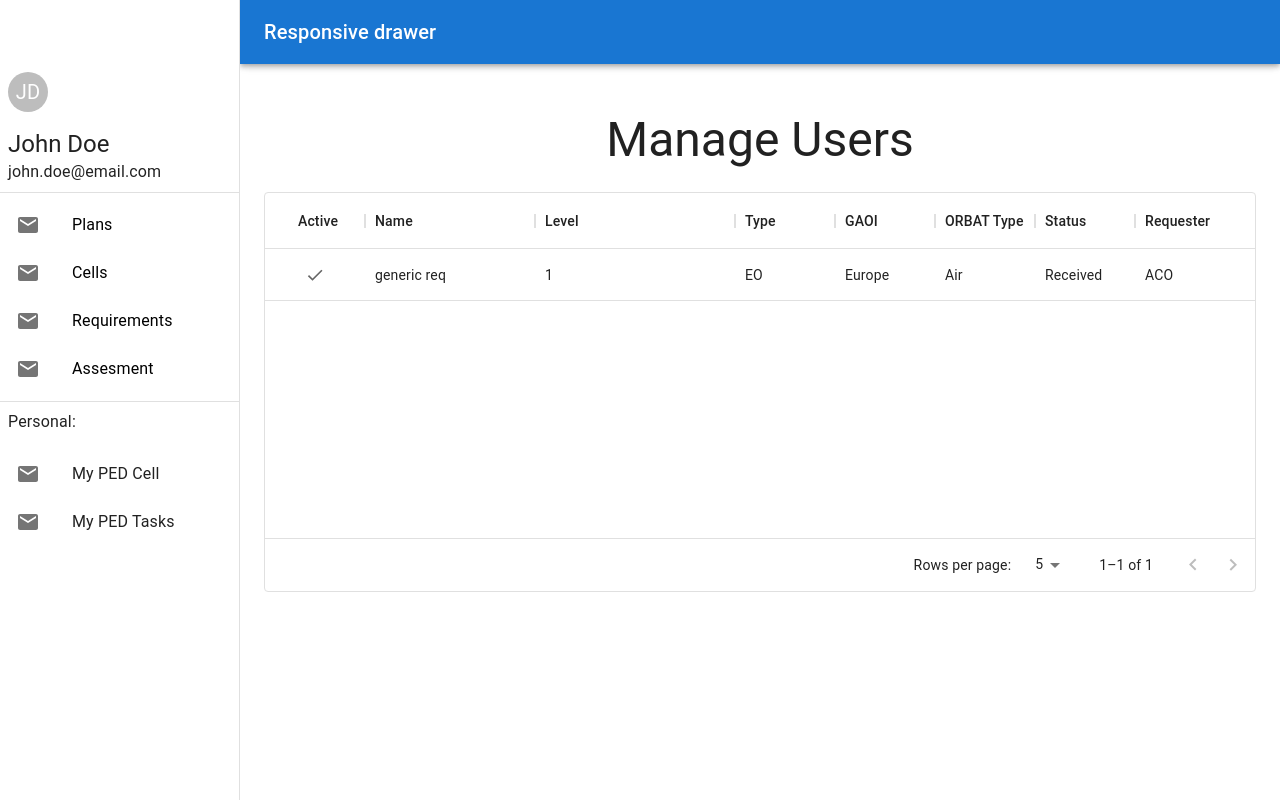
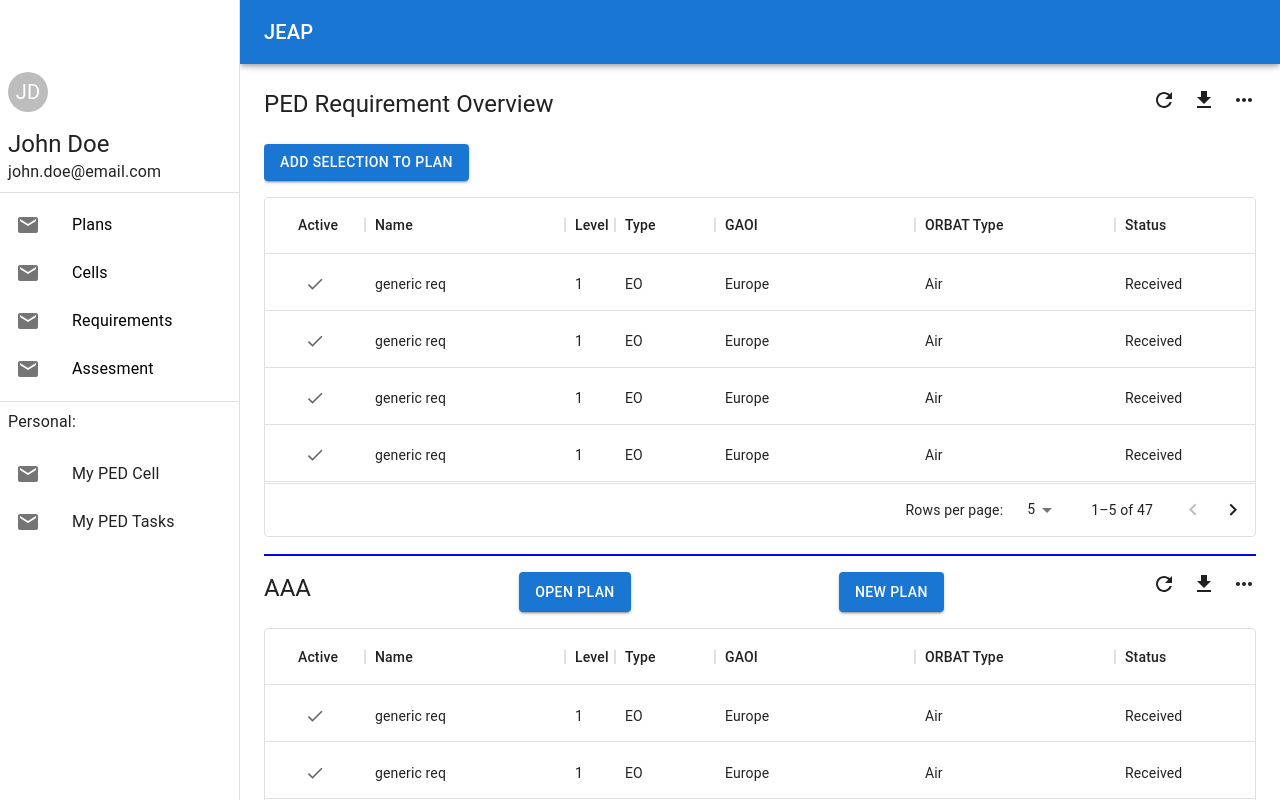
Before and after one commit to oaparfene/jeap-client, a Next.js app: page /requirements in a window 1280 px wide. Shown: the top 800 px of the page. Built offline with nearby package versions, Linux system fonts and the light colour scheme.

Commit message:
plan view in reqs

```diff
--- a/src/app/layout.tsx
+++ b/src/app/layout.tsx
@@ -28,11 +28,7 @@ export default function RootLayout({
 }: {
   children: React.ReactNode
 }) {
-  const [mobileOpen, setMobileOpen] = React.useState(false);
 
-  const handleDrawerToggle = () => {
-    setMobileOpen(!mobileOpen);
-  };
   const drawer = (
     <div>
       <Toolbar />
@@ -94,15 +90,13 @@ export default function RootLayout({
             <Toolbar>
               <IconButton
                 color="inherit"
-                aria-label="open drawer"
                 edge="start"
-                onClick={handleDrawerToggle}
                 sx={{ mr: 2, display: { sm: 'none' } }}
               >
                 <MenuIcon />
               </IconButton>
               <Typography variant="h6" noWrap component="div">
-                Responsive drawer
+                JEAP
               </Typography>
             </Toolbar>
           </AppBar>
--- a/src/app/requirements/page.tsx
+++ b/src/app/requirements/page.tsx
@@ -1,10 +1,13 @@
 'use client'
 
 import { useEffect, useMemo, useState } from 'react';
-import { Avatar, Box, Typography } from '@mui/material';
+import { Avatar, Box, Typography, Stack, Button, Divider } from '@mui/material';
 import { DataGrid, gridClasses } from '@mui/x-data-grid';
+import MoreHorizIcon from '@mui/icons-material/MoreHoriz';
+import RefreshIcon from '@mui/icons-material/Refresh';
+import DownloadIcon from '@mui/icons-material/Download';
 
-const requirements: any = [
+let requirements: any = new Array(47).fill(
     {
         active: true,
         name: 'generic req',
@@ -17,7 +20,7 @@ const requirements: any = [
         ltiov: '12.12.2023 12:00',
         _id: 1
     }
-]
+);
 
 function Home() {
     const [pageSize, setPageSize] = useState(5);
@@ -32,8 +35,8 @@ function Home() {
                 type: 'boolean',
                 editable: true,
             },
-            { field: 'name', headerName: 'Name', width: 170 },
-            { field: 'level', headerName: 'Level', width: 200 },
+            { field: 'name', headerName: 'Name', width: 200 },
+            { field: 'level', headerName: 'Level', width: 50 },
             {
                 field: 'type',
                 headerName: 'Type',
@@ -45,7 +48,7 @@ function Home() {
             {
                 field: 'gaoi',
                 headerName: 'GAOI',
-                width: 100,
+                width: 200,
                 type: 'singleSelect',
                 valueOptions: ['Europe', 'Asia', 'North America', 'South America', 'Africa', 'Oceania'],
                 editable: true,
@@ -53,7 +56,7 @@ function Home() {
             {
                 field: 'orbat_type',
                 headerName: 'ORBAT Type',
-                width: 100,
+                width: 200,
                 type: 'singleSelect',
                 valueOptions: ['Air', 'Ground', 'Navy', 'Air Defense'],
                 editable: true,
@@ -61,33 +64,45 @@ function Home() {
             {
                 field: 'status',
                 headerName: 'Status',
-                width: 100,
+                width: 150,
                 type: 'singleSelect',
                 valueOptions: ['Received', 'Pending', 'Submitted', 'Cancelled', 'Complete'],
                 editable: true,
             },
-            { field: 'requester', headerName: 'Requester', width: 170 },
-            { field: 'ltiov', headerName: 'LTIOV', width: 170 },
-            { field: '_id', headerName: 'Id', width: 220 },
+            { field: 'requester', headerName: 'Requester', width: 100 },
+            { field: 'ltiov', headerName: 'LTIOV', width: 200 },
+            { field: '_id', headerName: 'Id', width: 200 },
         ],
         [rowId]
     );
 
     return (
         <>
+            <Stack>
                 <Box
                     sx={{
-                    height: 400,
+                        height: 450,
                         width: '100%',
+                        overflow: 'hidden'
                     }}
                 >
+                    <Stack direction='row' justifyContent='space-between'>
                         <Typography
-                    variant="h3"
-                    component="h3"
-                    sx={{ textAlign: 'center', mt: 3, mb: 3 }}
+                            variant="h5"
+                            component="h5"
+                            sx={{ textAlign: 'left', mt: 0, mb: 3 }}
                         >
-                    Manage Users
+                            PED Requirement Overview
                         </Typography>
+                        <Stack direction='row' spacing={2}>
+                            <RefreshIcon></RefreshIcon>
+                            <DownloadIcon></DownloadIcon>
+                            <MoreHorizIcon></MoreHorizIcon>
+                        </Stack>
+                    </Stack>
+                    <Button variant='contained' sx={{ mb: 2 }}>Add Selection to Plan</Button>
+                    <Box sx={{ height: 340, width: '100%', overflow: 'auto' }}>
+
                         <DataGrid
                             columns={columns}
                             rows={requirements}
@@ -102,6 +117,51 @@ function Home() {
                             onCellEditCommit={(params) => setRowId(params.id.toString())}
                         />
                     </Box>
+                </Box>
+                <Divider sx={{mb: 2, mt: 2, border: '1px blue solid'}}></Divider>
+                <Box
+                    sx={{
+                        height: 400,
+                        width: '100%',
+                        overflow: 'hidden'
+                    }}
+                >
+                    <Stack direction='row' justifyContent='space-between'>
+                        <Typography
+                            variant="h5"
+                            component="h5"
+                            sx={{ textAlign: 'left', mt: 0, mb: 3 }}
+                        >
+                            AAA
+                        </Typography>
+                        <Button variant='contained' sx={{ mb: 2 }}>Open Plan</Button>
+                        <Button variant='contained' sx={{ mb: 2 }}>New Plan</Button>
+                        <Stack direction='row' spacing={2}>
+                            <RefreshIcon></RefreshIcon>
+                            <DownloadIcon></DownloadIcon>
+                            <MoreHorizIcon></MoreHorizIcon>
+                        </Stack>
+                    </Stack>
+
+                    <Box sx={{ height: 340, width: '100%', overflow: 'auto' }}>
+
+                        <DataGrid
+                            columns={columns}
+                            rows={requirements}
+                            getRowId={(row) => row._id}
+                            rowsPerPageOptions={[5, 10, 20]}
+                            pageSize={pageSize}
+                            onPageSizeChange={(newPageSize) => setPageSize(newPageSize)}
+                            getRowSpacing={(params) => ({
+                                top: params.isFirstVisible ? 0 : 5,
+                                bottom: params.isLastVisible ? 0 : 5,
+                            })}
+                            onCellEditCommit={(params) => setRowId(params.id.toString())}
+                        />
+                    </Box>
+                </Box>
+
+            </Stack>
         </>
     )
 }
```
Lines whose indentation alone changed are shown as unchanged.
